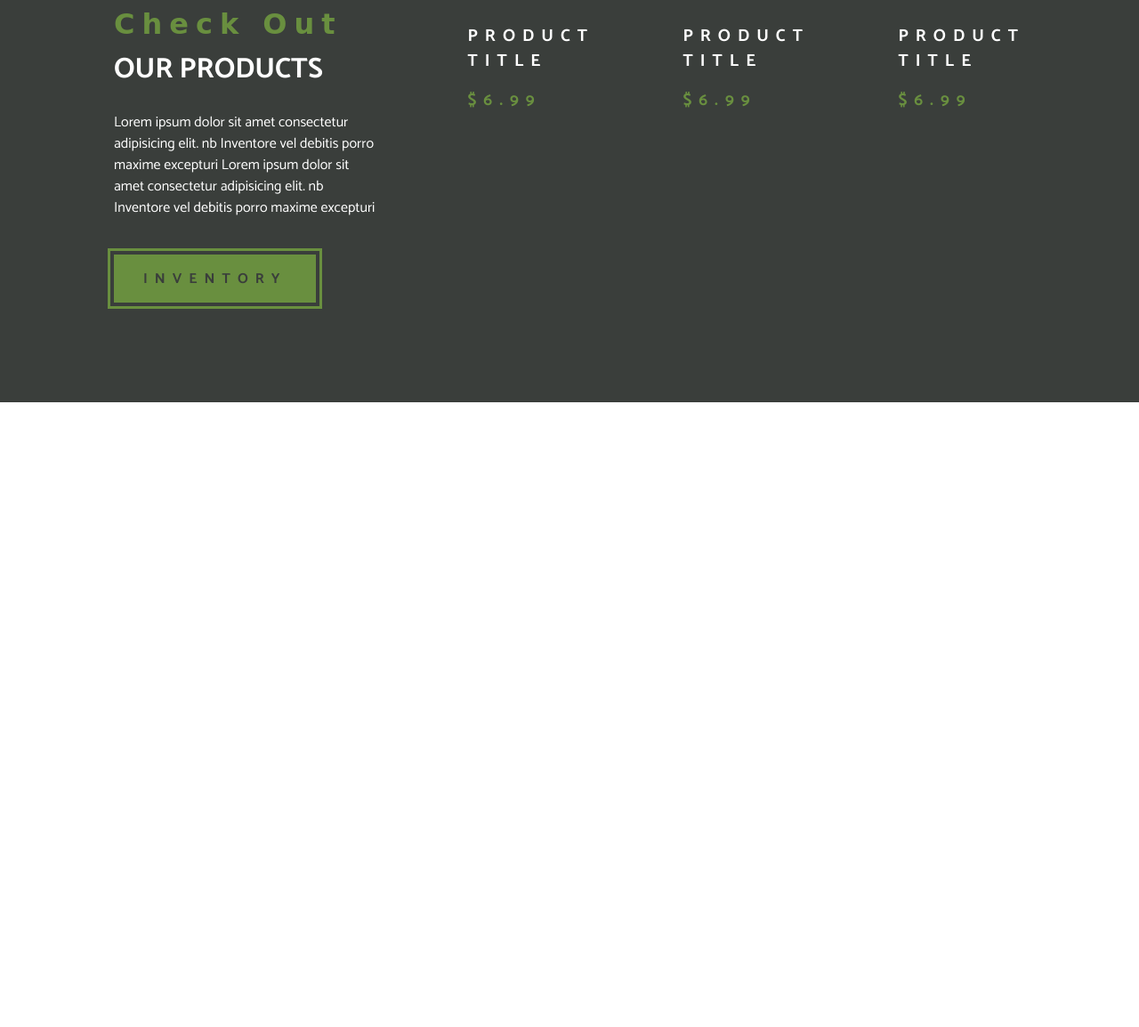
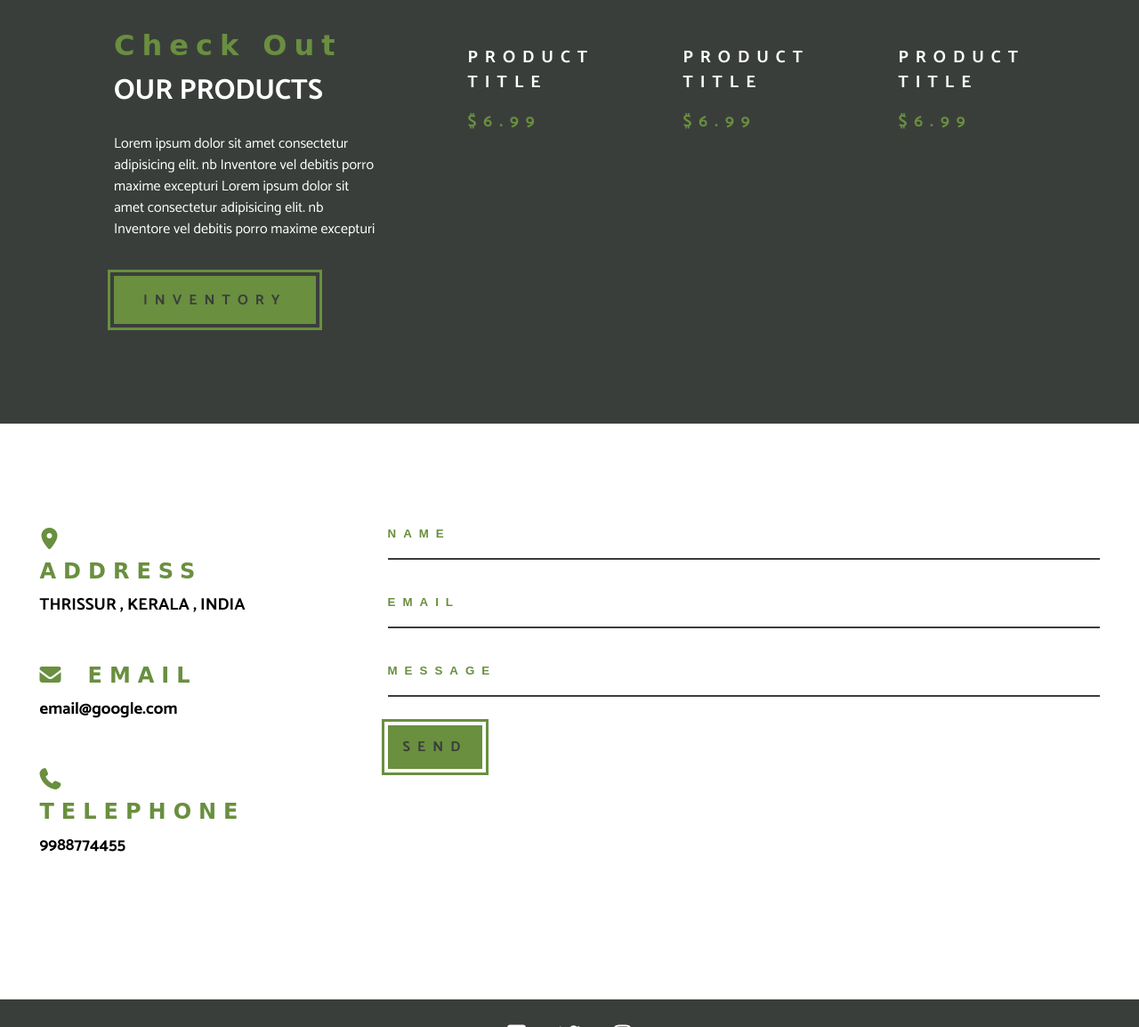
Before and after one commit to iamdbk/Tea-station-2, a plain HTML site: page index.html in a window 1280 px wide. Shown: the part 1646-2800 px from the top of the page at 89% size. Before the commit the page ends 2098 px from the top, so only its background shows below. Drawn offline with Linux system fonts and the light colour scheme; a web font is replaced by a local one.

Commit message:
Made the Contact section , and the footer. Havent made the page responsive though.

```diff
--- a/app.js
+++ b/app.js
@@ -1,6 +1,12 @@
 const ham = document.querySelector(".hamburger");
 const menu = document.querySelector(".nav-bar");
+const form = document.querySelector(".form");
+
 ham.addEventListener("click", slide);
 function slide() {
   menu.classList.toggle("scale");
 }
+
+form.addEventListener("submit", function (e) {
+  e.preventDefault();
+});
--- a/index.html
+++ b/index.html
@@ -132,7 +132,46 @@
         <h3 class="price">$6.99</h3>
       </article>
     </section>
-    <section class="contact"></section>
+
+    <section class="contact">
+      <artcile class="address">
+        <h2 class="address-title">
+          <i class="fas fa-map-marker-alt"></i>ADDRESS
+        </h2>
+        <h3 class="address-sub">THRISSUR , KERALA , INDIA</h3>
+        <h2 class="address-title"><i class="fas fa-envelope"></i>EMAIL</h2>
+        <h3 class="address-sub">email@google.com</h3>
+        <h2 class="address-title"><i class="fas fa-phone"></i>TELEPHONE</h2>
+        <h3 class="address-sub">9988774455</h3>
+      </artcile>
+      <article class="details">
+        <form action="#" class="form">
+          <input type="text" class="input" placeholder="NAME" /> <br />
+          <input
+            type="email"
+            class="input margin-top"
+            placeholder="EMAIL"
+          /><br />
+          <input
+            type="text"
+            class="input margin-top"
+            placeholder="MESSAGE"
+          /><br />
+          <input type="submit" value="SEND" class="button" />
+        </form>
+      </article>
+    </section>
+    <!-- Starting Footer -->
+    <footer class="footer">
+      <h2 class="icons">
+        <i class="fab fa-facebook-square social"></i>
+        <i class="fab fa-twitter social"></i>
+        <i class="fab fa-instagram social"></i>
+      </h2>
+      <p class="tag">
+        &copy 2021 <span>TEA STATION.</span> ALL RIGHTS RESERVED
+      </p>
+    </footer>
 
     <script src="/app.js"></script>
   </body>
--- a/style.css
+++ b/style.css
@@ -217,23 +217,14 @@ button {
   transition: var(--mainTransition);
   width: 24vw;
 }
-@media (max-width: 654px) {
-  .art {
-    width: 100vw;
-  }
-}
 
-@media (min-width: 655px) and (max-width: 1200px) {
-  .art {
-    width: 50vw;
-  }
-}
 .art > span {
   letter-spacing: 5px;
   transition: var(--mainTransition);
 }
 .art > i {
   transition: var(--mainTransition);
+  color: var(--mainDark);
 }
 
 .art:hover {
@@ -257,8 +248,6 @@ button {
   padding: 5em 1.5em;
 }
 
-.about-pic {
-}
 .about-pic-pic {
   width: 30rem;
   display: block;
@@ -293,11 +282,12 @@ button {
 
 /* Ending about section */
 
-/* Starting Product section */
+/* Starting Product section************************************** */
 .products {
   background-color: var(--mainDark);
   display: flex;
   justify-content: space-between;
+  flex-wrap: wrap;
   padding: 7em 8em;
 }
 
@@ -337,3 +327,89 @@ button {
   margin-bottom: 1em;
   border-radius: 0.5em;
 }
+/* Ending Product section********************************************** */
+
+/* Starting Contact section */
+.contact {
+  display: flex;
+  justify-content: center;
+  padding: 7em 8em;
+}
+
+.address-title {
+  color: var(--primaryColor);
+  font-family: var(--slantedText);
+  letter-spacing: var(--letterSpacing);
+  margin-bottom: 0.25em;
+}
+.address-title > i {
+  margin-right: 1em;
+}
+.address-sub {
+  padding-bottom: 2.5em;
+}
+.details {
+  margin-left: 10em;
+}
+
+.form .input {
+  width: 50rem;
+  border-top: 0;
+  border-left: 0;
+  border-right: 0;
+  border-bottom: 2px solid var(--mainDark);
+  padding-bottom: 1.5em;
+  outline: none;
+}
+
+.margin-top {
+  margin-top: 3em;
+}
+.button {
+  font-family: "Catamaran", sans-serif;
+  letter-spacing: var(--letterSpacing);
+  padding: 0.6em 1em;
+  font-size: 1rem;
+  color: var(--mainDark);
+  background-color: var(--primaryColor);
+  outline: 3px solid var(--primaryColor);
+  border: 1px solid var(--primaryColor);
+  outline-offset: 4px;
+  font-weight: bolder;
+  margin-top: 2em;
+}
+
+.input::placeholder {
+  color: var(--primaryColor);
+  font-weight: bold;
+  letter-spacing: var(--letterSpacing);
+}
+
+/* Ending Contact section */
+
+/* Starting footer */
+
+.footer {
+  padding: 1.5em;
+  display: flex;
+  flex-direction: column;
+  align-items: center;
+  background-color: var(--mainDark);
+}
+.tag {
+  color: var(--mainWhite);
+  letter-spacing: var(--letterSpacing);
+  text-align: center;
+}
+.icons {
+  color: var(--mainWhite);
+  margin-bottom: 0.5em;
+}
+.social + .social {
+  margin-left: 1em;
+}
+.tag > span {
+  color: var(--primaryColor);
+}
+
+/* Ending footer */
```
